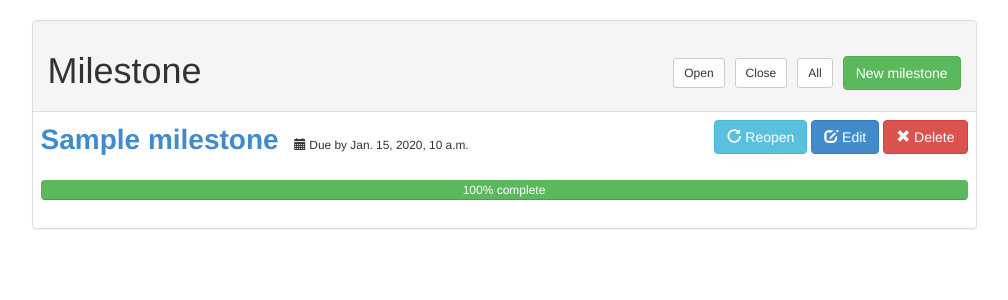
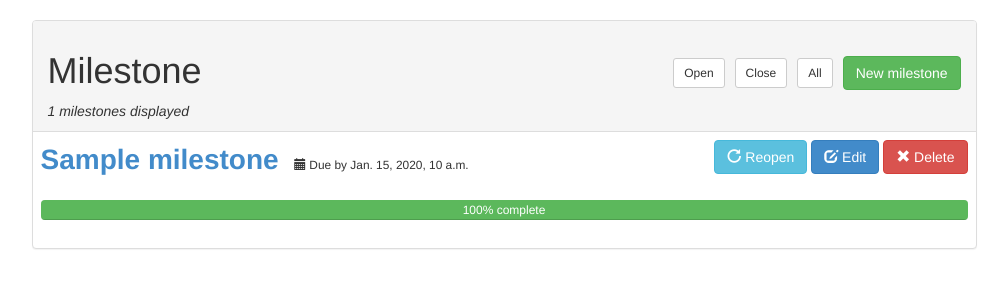
Before and after one commit to ponytracker/ponytracker, a Django app: template issue/templates/issue/milestone_list.html in a window 1280 px wide. Shown: the part 72-372 px from the top of the page, without its empty margins (136-1144 px from the left). Run offline with Django 3.2, Linux system fonts and the light colour scheme; the template is opened without the code that fills it: values that come from a table or form of the project are taken from there, others are empty; tables that the repository leaves empty hold one stand-in row (values such as "Sample post"); some libraries are stand-ins or nearby versions.

Commit message:
issues & milestones count

```diff
--- a/issue/templates/issue/issue_list.html
+++ b/issue/templates/issue/issue_list.html
@@ -42,6 +42,7 @@
         </form>
       </div>
     </h1>
+    <i>{{ issues.count }} issues displayed</i>
   </div>
 
   {% if issues.count %}
--- a/issue/templates/issue/milestone_list.html
+++ b/issue/templates/issue/milestone_list.html
@@ -16,6 +16,7 @@
         <a href="{% url 'add-milestone' project.name %}"><button class="btn btn-success">New milestone</button></a>
       </div>
     </h1>
+    <i>{{ milestones.count }} milestones displayed</i>
   </div>
 
   {% if milestones.count %}
```
